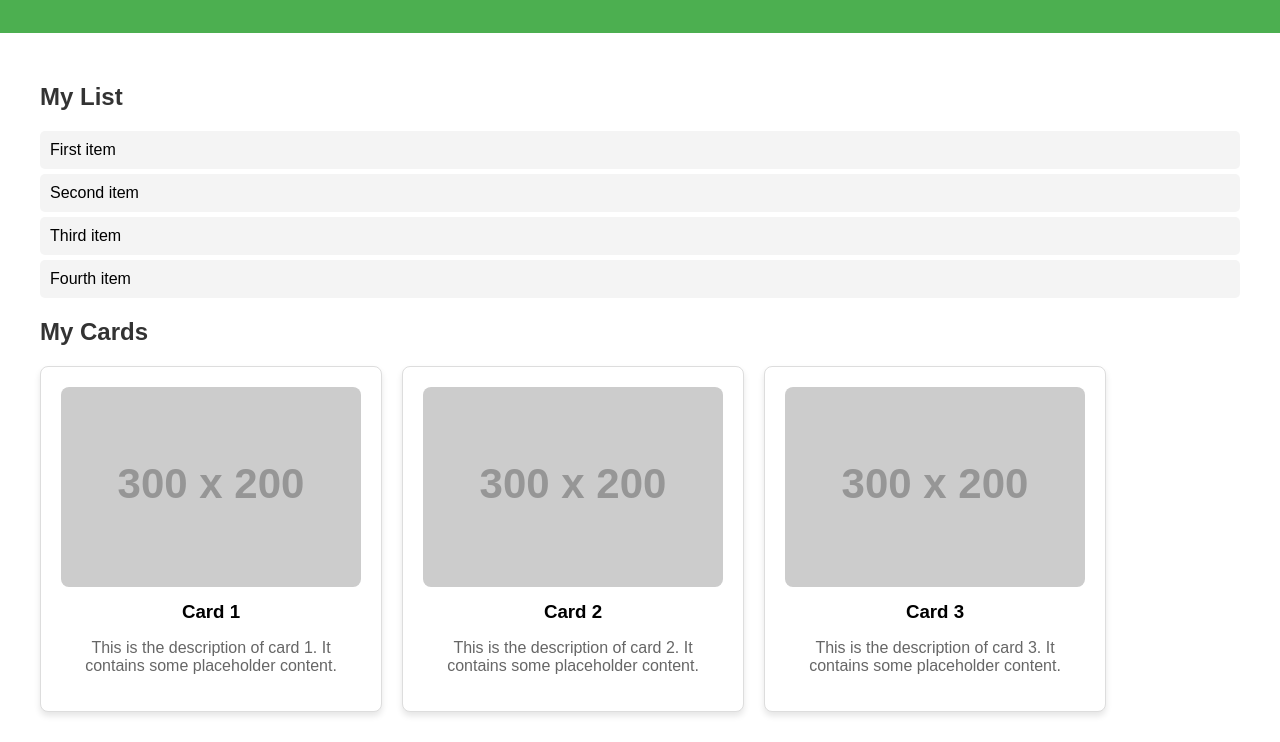
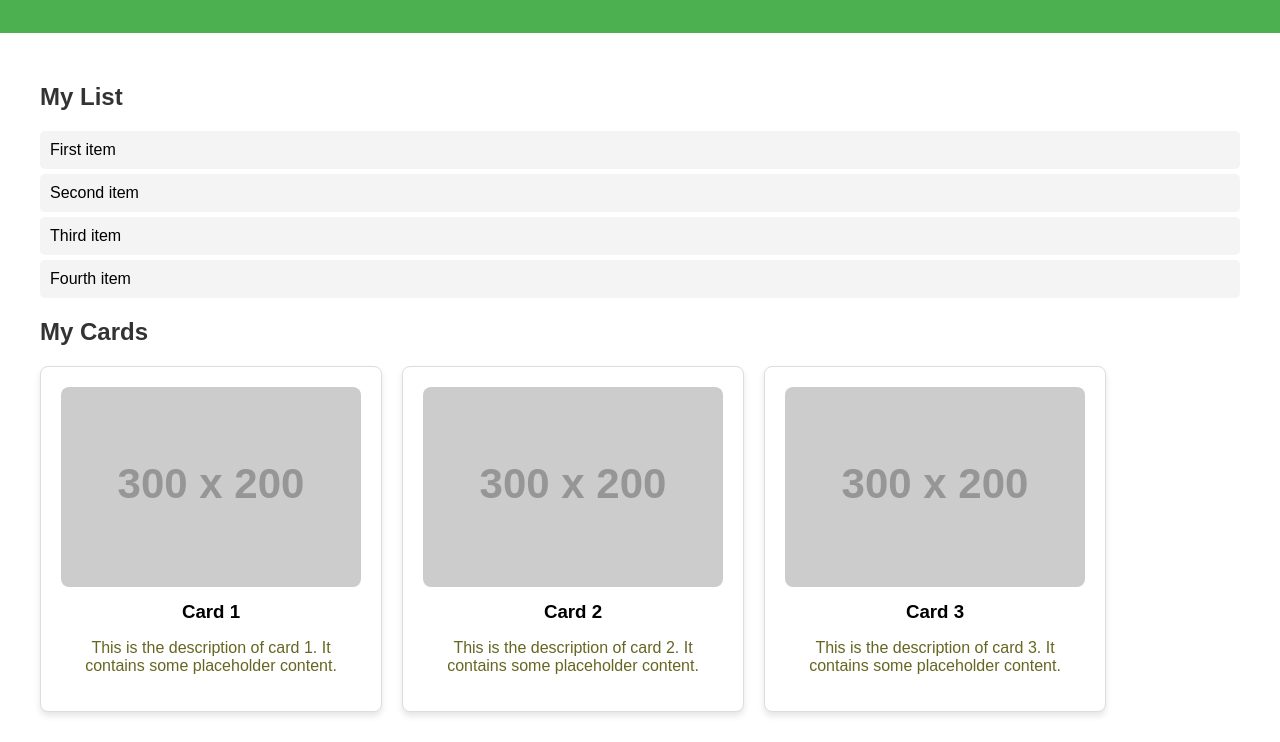
Before and after one commit to Saloni-FED/action-repo, a plain HTML site: page index.html in a window 1280 px wide. Shown: the part 121-863 px from the top of the page. Drawn offline with Linux system fonts and the light colour scheme; placeholder pictures from the web are drawn by us.

Commit message:
updated index file

```diff
--- a/index.html
+++ b/index.html
@@ -67,7 +67,7 @@
     }
 
     .card p {
-      color: #666;
+      color: #662;
     }
   </style>
 </head>
```
